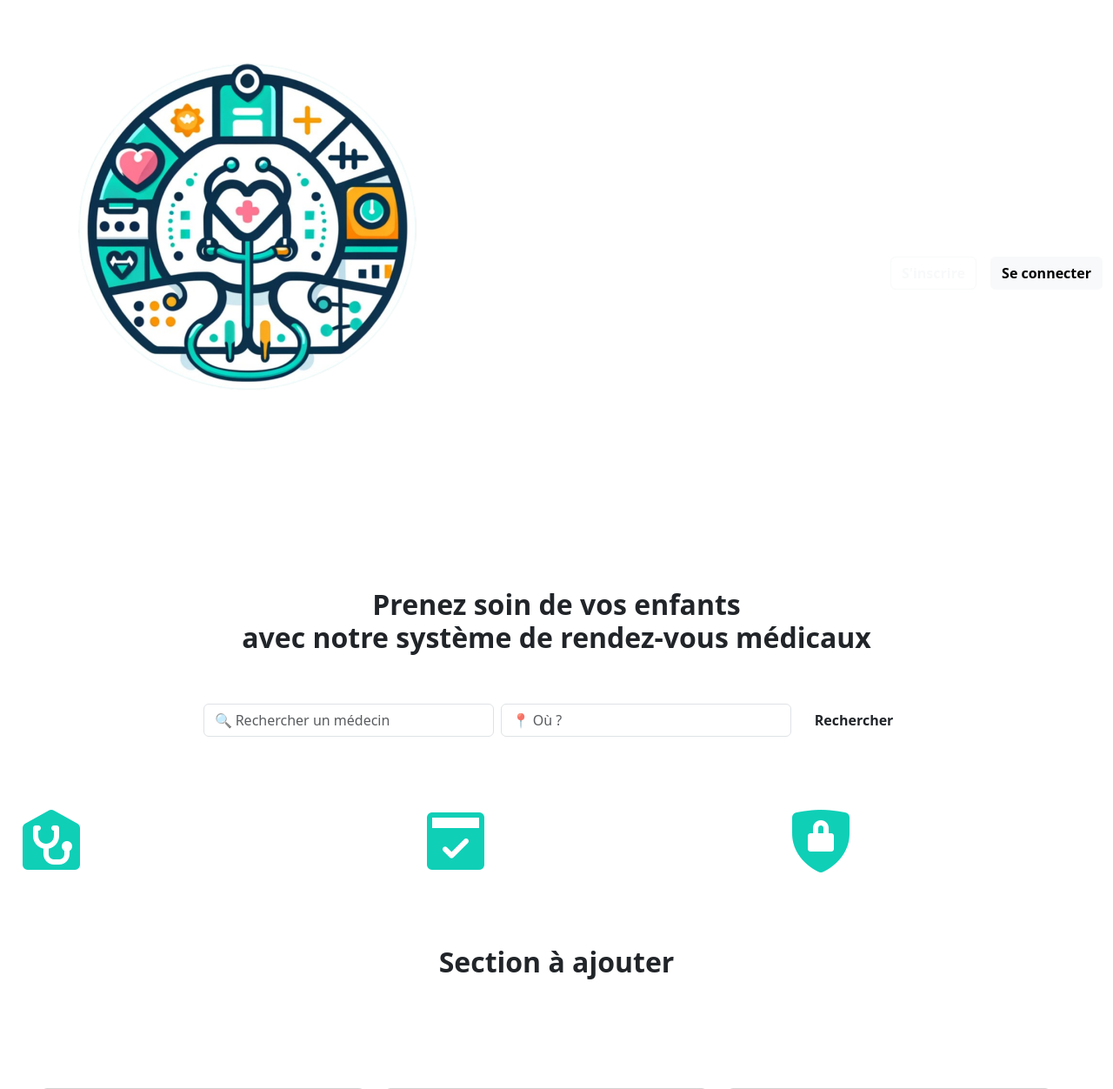
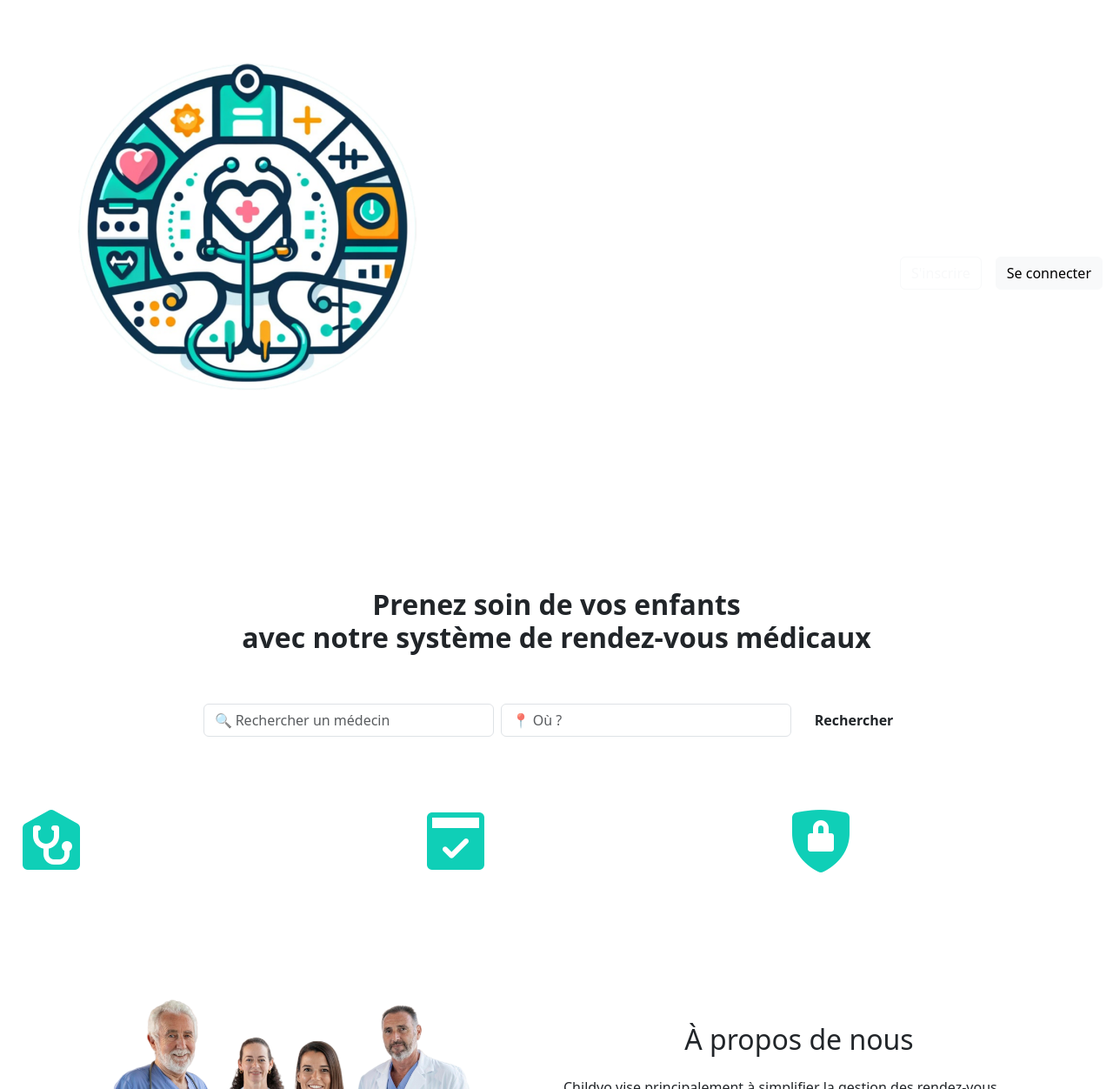
Before and after one commit to ThomasLosc/Childyo, a Symfony app: template templates/home/index.html.twig in a window 1280 px wide. Shown: the top 1252 px of the page at 87% size. Run offline with Twig, Linux system fonts and the light colour scheme; the template is opened without the code that fills it, so the values that code supplies are empty; some libraries are stand-ins or nearby versions; grey boxes are pictures that could not be loaded.

Commit message:
Mise à jour du front

```diff
--- a/templates/dashboard/index.html.twig
+++ b/templates/dashboard/index.html.twig
@@ -4,7 +4,7 @@
 	{{ include('header/header.html.twig') }}
 	<div class="container-fluid mb-4 m-auto w-100 d-flex flex-column align-items-center justify-content-center flex-grow-1 bg-blue">
 		<div class="container mt-5">
-			<h2 class="text-center fw-bold text-white">
+			<h2 class="text-center lato-bold text-white">
 				Trouvez un rendez-vous avec un pédiatre
 				<br/>
 				en quelques clics !
@@ -19,7 +19,7 @@
 					<input type="text" class="form-control" placeholder="📍 Où ?"/>
 				</div>
 				<div class="col-12 col-md-2">
-					<button class="btn primary-btn w-100 fw-bold">Rechercher</button>
+					<button class="btn primary-btn w-100 lato-bold">Rechercher</button>
 				</div>
 			</div>
 		</div>
--- a/templates/footer/footer.html.twig
+++ b/templates/footer/footer.html.twig
@@ -1,7 +1,7 @@
 <footer class="py-3 bg-blue">
 	<div class="container w-75 m-auto d-flex justify-content-between align-items-center mt-4">
 		<div class="container-fluid w-90 menu d-flex">
-			<a class="navbar-brand text-white fw-bold" href="{{ path('app_home') }}">
+			<a class="navbar-brand text-white lato-bold" href="{{ path('app_home') }}">
 				<img src="{{ asset('build/images/logo.webp') }}" alt="Childyo Logo"/>
 				<h4 class="lato-bold">Childyo</h4>
 			</a>
--- a/templates/header/header.html.twig
+++ b/templates/header/header.html.twig
@@ -1,6 +1,6 @@
 <nav class="navbar navbar-expand-lg navbar-custom">
 	<div class="container-fluid w-90 menu d-flex justify-content-between align-items-center">
-		<a class="navbar-brand text-white fw-bold" href="{{ path('app_home') }}">
+		<a class="navbar-brand text-white lato-bold" href="{{ path('app_home') }}">
 			<img src="{{ asset('build/images/logo.webp') }}" alt="Childyo Logo"/>
 			<h4 class="lato-bold">Childyo</h4>
 		</a>
@@ -29,15 +29,15 @@
 				<ul class="navbar-nav">
 					{% if app.user %}
 						<li class="nav-item">
-							<a class="btn btn-light text-blue fw-bold" href="{{ path('app_profil') }}">{{ app.user.prenom }}
+							<a class="btn btn-light text-blue lato-bold" href="{{ path('app_profil') }}">{{ app.user.prenom }}
 								{{ app.user.nom }}</a>
 						</li>
 					{% else %}
 						<li class="nav-item">
-							<a class="btn btn-outline-light me-3 fw-bold" href="{{ path('app_register') }}">S'inscrire</a>
+							<a class="btn btn-outline-light me-3 lato-bold" href="{{ path('app_register') }}">S'inscrire</a>
 						</li>
 						<li class="nav-item">
-							<a class="btn btn-light text-blue fw-bold" href="{{ path('app_login') }}">Se connecter</a>
+							<a class="btn btn-light text-blue lato-bold" href="{{ path('app_login') }}">Se connecter</a>
 						</li>
 					{% endif %}
 				</ul>
--- a/templates/home/index.html.twig
+++ b/templates/home/index.html.twig
@@ -42,7 +42,7 @@
 					<img src="{{ asset('build/images/menu-image1.png') }}" class="h-50"/>
 				</div>
 				<div class="w-75 h-75">
-					<h5 class="text-white fw-bold">Accès à des spécialistes</h5>
+					<h5 class="text-white lato-bold">Accès à des spécialistes</h5>
 					<p class="text-white lato-light">Trouvez facilement des médecins spécialisés dans les troubles physiologiques des enfants.</p>
 				</div>
 			</div>
@@ -51,7 +51,7 @@
 					<img src="{{ asset('build/images/menu-image2.png') }}" class="h-50"/>
 				</div>
 				<div class="w-75 h-75">
-					<h5 class="text-white fw-bold">Suivi des rendez-vous</h5>
+					<h5 class="text-white lato-bold">Suivi des rendez-vous</h5>
 					<p class="text-white lato-light">Gardez une trace de tous les rendez-vous de vos enfants et recevez des rappels.</p>
 				</div>
 			</div>
@@ -60,20 +60,30 @@
 					<img src="{{ asset('build/images/menu-image3.png') }}" class="h-50"/>
 				</div>
 				<div class="w-75 h-75">
-					<h5 class="text-white fw-bold">Sécurité et confidentialité</h5>
+					<h5 class="text-white lato-bold">Sécurité et confidentialité</h5>
 					<p class="text-white lato-light">Vos informations sont protégées et traitées avec le plus grand soin.</p>
 				</div>
 			</div>
 		</div>
 
-		{### Section ###}
-		<div class="container mt-5 mb-5">
-			<h2 class="text-center fw-bold mb-5">Section à ajouter</h2>
+		{### Section À propos de nous ###}
+		<div class="container mt-5 mb-5 d-flex flex-column flex-md-row align-items-center">
+			<div class="w-100 w-md-50 p-2 about-img">
+				<img src="{{ asset('build/images/home-image.png') }}" class="img-fluid" alt="À propos de nous">
+			</div>
+			<div class="w-100 w-md-50 p-2">
+				<h2 class="text-center mb-4 lato-bold">À propos de nous</h2>
+				<p class="lato-regular">
+					<span class="lato-bold">Childyo</span>
+					vise principalement à simplifier la gestion des rendez-vous médicaux pour les parents et tuteurs d'enfants. Conscients des défis que rencontrent les familles pour organiser les soins de santé de leurs enfants, nous avons conçu une plateforme conviviale et pratique pour répondre à leurs besoins.
+				</p>
+			</div>
 		</div>
 
+
 		{### Section spécialiste ###}
-		<div class="container-fluid bg-blue vh-80 rounded d-flex flex-column justify-content-center align-items-center rounded">
-			<h2 class="text-center text-white fw-bold">Nos top spécialistes</h2>
+		<div class="container-fluid bg-blue rounded d-flex py-5 flex-column justify-content-center align-items-center rounded">
+			<h2 class="text-center text-white lato-bold">Nos top spécialistes</h2>
 			<div class="row mt-3">
 				<div class="row mt-3 px-5 justify-content-center">
 					<div class="col-md-4">
@@ -85,7 +95,7 @@
 									<div class="text-end">
 										<div class="d-flex align-items-center">
 											<i class="bi bi-star-fill text-warning me-1"></i>
-											<span class="fw-bold me-1">4.5</span>
+											<span class="lato-bold me-1">4.5</span>
 											<span>(245)</span>
 										</div>
 									</div>
@@ -104,7 +114,7 @@
 									<div class="text-end">
 										<div class="d-flex align-items-center">
 											<i class="bi bi-star-fill text-warning me-1"></i>
-											<span class="fw-bold me-1">4.9</span>
+											<span class="lato-bold me-1">4.9</span>
 											<span>(250)</span>
 										</div>
 									</div>
@@ -123,7 +133,7 @@
 									<div class="text-end">
 										<div class="d-flex align-items-center">
 											<i class="bi bi-star-fill text-warning me-1"></i>
-											<span class="fw-bold me-1">4.1</span>
+											<span class="lato-bold me-1">4.1</span>
 											<span>(220)</span>
 										</div>
 									</div>
@@ -139,7 +149,7 @@
 
 		{### Section FAQ ###}
 		<div class="container mt-5 mb-5">
-			<h2 class="text-center fw-bold">FAQ</h2>
+			<h2 class="text-center lato-bold">FAQ</h2>
 			<p class="text-center lato-bold-italic mb-5">Découvrez les réponses à vos questions les plus fréquentes sur les différents troubles et traitements disponibles.</p>
 			<div class="accordion" id="faqAccordion">
 				<div class="accordion-item">
```
Also changed, not shown: assets/styles/app.css (+13 -2 lines), templates/my_appointments/index.html.twig (+10 -0 lines), templates/my_documents/index.html.twig (+38 -0 lines), assets/images/home-image.png (added).
